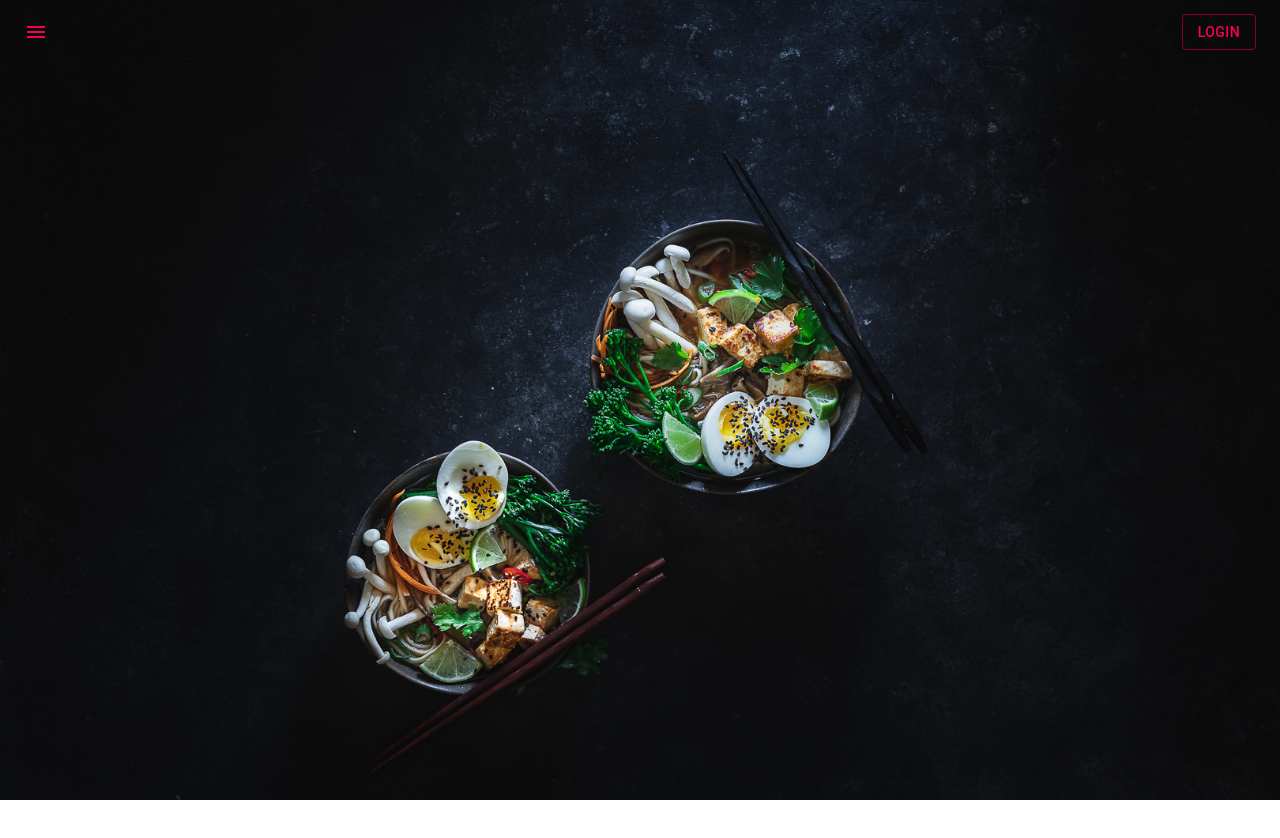
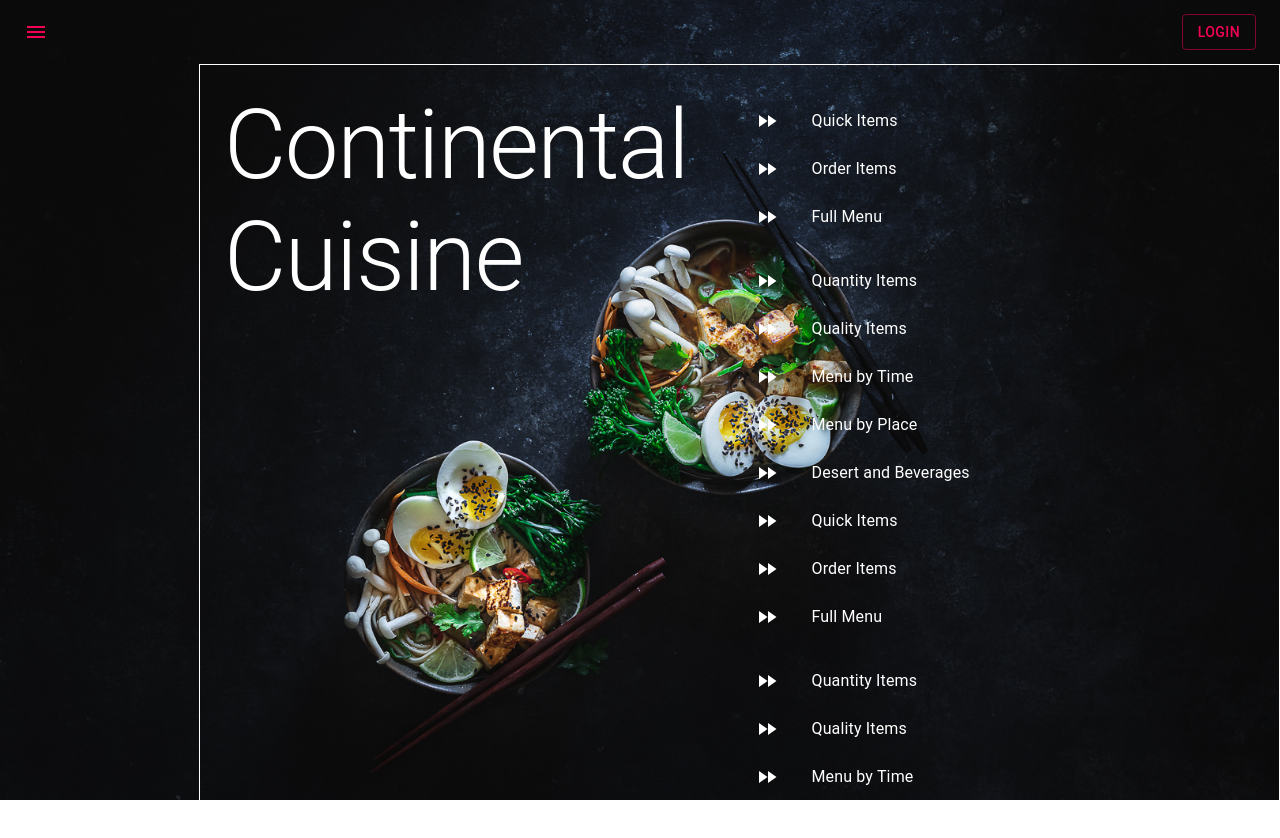
Before and after one commit to furyash/mui-4, a React (Create React App) app: page / in a window 1280 px wide. Shown: the top 838 px of the page. Before the commit the page ends 800 px from the top, so only its background shows below. Built offline with nearby package versions, Linux system fonts and the light colour scheme.

Commit message:
Menu content initialized

```diff
--- a/src/components/MainContent.js
+++ b/src/components/MainContent.js
@@ -1,9 +1,149 @@
 import React from "react";
 import clsx from "clsx";
-import { makeStyles } from "@material-ui/core";
+import {
+  Box,
+  Grid,
+  makeStyles,
+  Typography,
+  List,
+  ListItemIcon,
+  ListItemText,
+  ListItem,
+  createTheme,
+  responsiveFontSizes,
+  ThemeProvider,
+} from "@material-ui/core";
+import FastForwardIcon from "@material-ui/icons/FastForward";
 
 function MainContent(props) {
-  return <div></div>;
+  const menuColor = "white";
+
+  let fontTheme = createTheme();
+  fontTheme = responsiveFontSizes(fontTheme);
+
+  return (
+    <Box
+      sx={{
+        color: "white",
+        ml: 1,
+        p: 3,
+        border: "1px solid white",
+        float: "right",
+      }}
+    >
+      <Grid container>
+        <Grid item xs={12} md={6} wrap="nowrap">
+          <ThemeProvider theme={fontTheme}>
+            <Typography variant="h1">Continental Cuisine</Typography>
+          </ThemeProvider>
+        </Grid>
+        <Grid item xs={12} md={6}>
+          <List>
+            <ListItem button>
+              <ListItemIcon>
+                <FastForwardIcon style={{ color: menuColor }} />
+              </ListItemIcon>
+              <ListItemText primary="Quick Items" />
+            </ListItem>
+            <ListItem button>
+              <ListItemIcon>
+                <FastForwardIcon style={{ color: menuColor }} />
+              </ListItemIcon>
+              <ListItemText primary="Order Items" />
+            </ListItem>
+            <ListItem button>
+              <ListItemIcon>
+                <FastForwardIcon style={{ color: menuColor }} />
+              </ListItemIcon>
+              <ListItemText primary="Full Menu" />
+            </ListItem>
+          </List>
+          <List>
+            <ListItem button>
+              <ListItemIcon>
+                <FastForwardIcon style={{ color: menuColor }} />
+              </ListItemIcon>
+              <ListItemText primary="Quantity Items" />
+            </ListItem>
+            <ListItem button>
+              <ListItemIcon>
+                <FastForwardIcon style={{ color: menuColor }} />
+              </ListItemIcon>
+              <ListItemText primary="Quality Items" />
+            </ListItem>
+            <ListItem button>
+              <ListItemIcon>
+                <FastForwardIcon style={{ color: menuColor }} />
+              </ListItemIcon>
+              <ListItemText primary="Menu by Time" />
+            </ListItem>
+            <ListItem button>
+              <ListItemIcon>
+                <FastForwardIcon style={{ color: menuColor }} />
+              </ListItemIcon>
+              <ListItemText primary="Menu by Place" />
+            </ListItem>
+            <ListItem button>
+              <ListItemIcon>
+                <FastForwardIcon style={{ color: menuColor }} />
+              </ListItemIcon>
+              <ListItemText primary="Desert and Beverages" />
+            </ListItem>
+            <ListItem button>
+              <ListItemIcon>
+                <FastForwardIcon style={{ color: menuColor }} />
+              </ListItemIcon>
+              <ListItemText primary="Quick Items" />
+            </ListItem>
+            <ListItem button>
+              <ListItemIcon>
+                <FastForwardIcon style={{ color: menuColor }} />
+              </ListItemIcon>
+              <ListItemText primary="Order Items" />
+            </ListItem>
+            <ListItem button>
+              <ListItemIcon>
+                <FastForwardIcon style={{ color: menuColor }} />
+              </ListItemIcon>
+              <ListItemText primary="Full Menu" />
+            </ListItem>
+          </List>
+          <List>
+            <ListItem button>
+              <ListItemIcon>
+                <FastForwardIcon style={{ color: menuColor }} />
+              </ListItemIcon>
+              <ListItemText primary="Quantity Items" />
+            </ListItem>
+            <ListItem button>
+              <ListItemIcon>
+                <FastForwardIcon style={{ color: menuColor }} />
+              </ListItemIcon>
+              <ListItemText primary="Quality Items" />
+            </ListItem>
+            <ListItem button>
+              <ListItemIcon>
+                <FastForwardIcon style={{ color: menuColor }} />
+              </ListItemIcon>
+              <ListItemText primary="Menu by Time" />
+            </ListItem>
+            <ListItem button>
+              <ListItemIcon>
+                <FastForwardIcon style={{ color: menuColor }} />
+              </ListItemIcon>
+              <ListItemText primary="Menu by Place" />
+            </ListItem>
+            <ListItem button>
+              <ListItemIcon>
+                <FastForwardIcon style={{ color: menuColor }} />
+              </ListItemIcon>
+              <ListItemText primary="Desert and Beverages" />
+            </ListItem>
+          </List>
+        </Grid>
+      </Grid>
+    </Box>
+  );
 }
 
 export default MainContent;
--- a/src/components/MainDisplay.js
+++ b/src/components/MainDisplay.js
@@ -17,7 +17,7 @@ const useStyles = makeStyles((theme) => ({
   drawerOpen: {
     [theme.breakpoints.up("sm")]: {
       //width: `calc(100% - ${drawerWidth}px)`,
-      marginLeft: drawerWidth - 50, //  transition glitch needs to be fixed (remove -50)
+      marginLeft: drawerWidth - 5, //  transition glitch needs to be fixed (remove -50)
       transition: theme.transitions.create(["margin"], {
         easing: theme.transitions.easing.easeOut,
         duration: theme.transitions.duration.enteringScreen,
```
